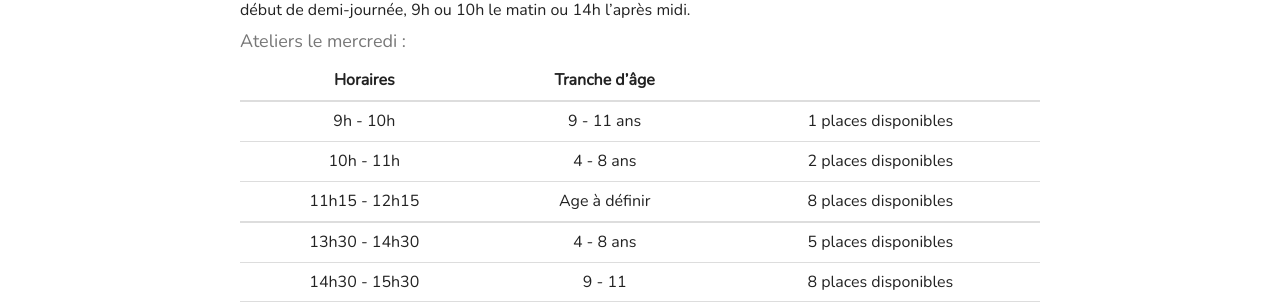
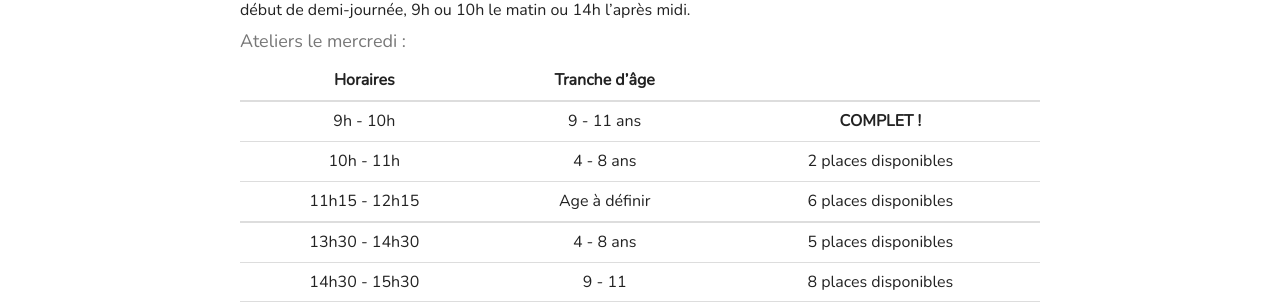
Before and after one commit to mlangues64/mlangues64.github.io, a Jekyll site: the page built from _posts/2021-09-03-inscription2021-2022.markdown, in a window 1280 px wide and 900 px high, scrolled down 968 px. Shown: the part 150-454 px from the top of the window. Built offline with Jekyll 4.4.1, drawn with Linux system fonts in a browser that asks for light colours; nearby versions of some CDN libraries.

Commit message:
update effectifs

```diff
--- a/_posts/2021-09-03-inscription2021-2022.markdown
+++ b/_posts/2021-09-03-inscription2021-2022.markdown
@@ -64,9 +64,9 @@ début de demi-journée, 9h ou 10h le matin ou 14h l'après midi.
 
 | Horaires | Tranche d'âge |      |
 |:--------:|:-------------:|:----:|
-| 9h - 10h  | 9 - 11 ans | 1 places disponibles |
+| 9h - 10h  | 9 - 11 ans | **COMPLET !** |
 | 10h - 11h | 4 - 8 ans  | 2 places disponibles |
-| 11h15 - 12h15 | Age à définir | 8 places disponibles |
+| 11h15 - 12h15 | Age à définir | 6 places disponibles |
 |:--------:|:-------------:|:----:|
 | 13h30 - 14h30 | 4 - 8 ans | 5 places disponibles |
 | 14h30 - 15h30 | 9 - 11 | 8 places disponibles |
```
